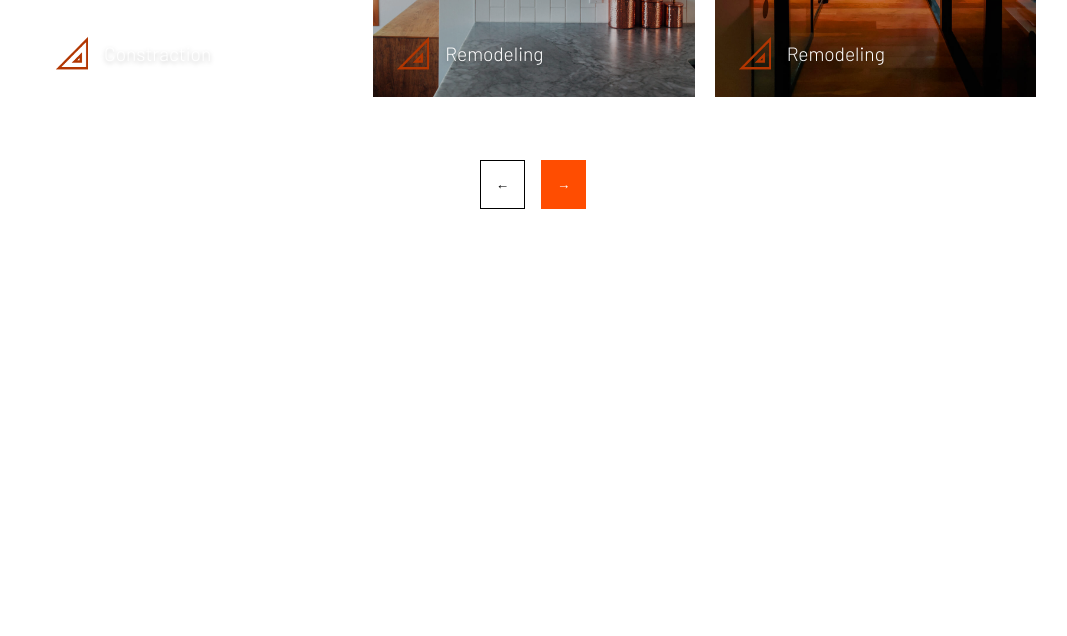
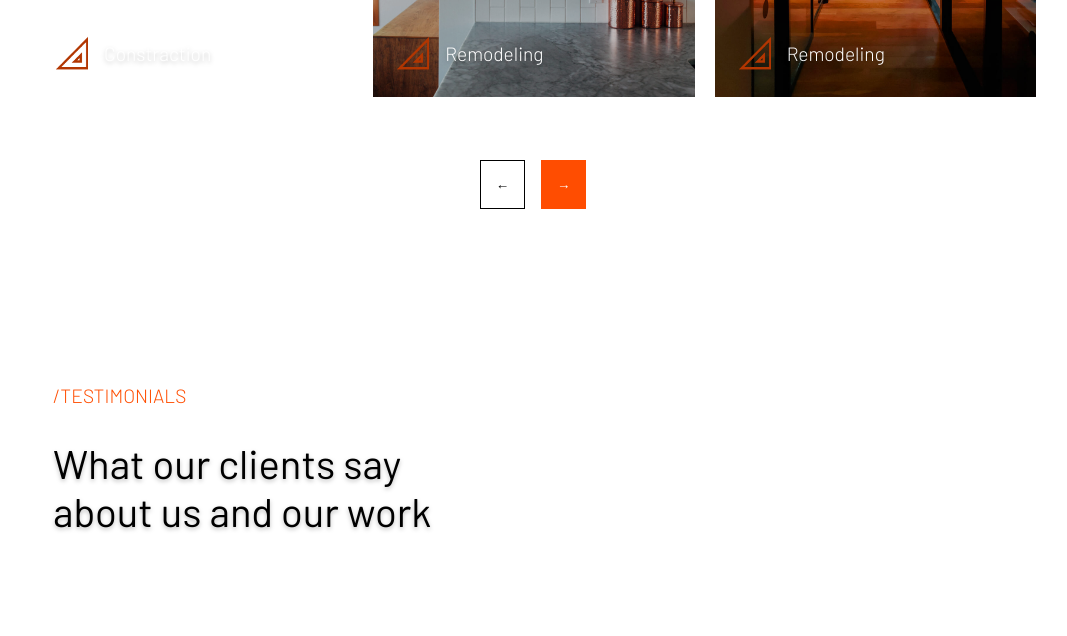
Before and after one commit to Prostecki/ContractorX, a plain HTML site: page index.html in a window 1280 px wide. Shown: the part 6060-6696 px from the top of the page, without its empty margins (107-1174 px from the left). Before the commit the page ends 6394 px from the top, so only its background shows below. Drawn offline with Linux system fonts and the light colour scheme.

Commit message:
I've begun section seven

```diff
--- a/index.html
+++ b/index.html
@@ -343,6 +343,31 @@
           </div>
         </div>
       </section>
+      <section class="section-seven">
+        <div class="section-seven__headline-content">
+          <div class="section-seven__headlines-box">
+            <h4>/testimonials</h4>
+            <h1>What our clients say about us and our work</h1>
+          </div>
+          <div class="section-seven__headline-buttons">
+            <div class="headline-button--orange"></div>
+            <div class="headline-button"></div>
+          </div>
+        </div>
+        <div class="section-seven__testimonials-content">
+          <div>
+            <img src="" alt="" />
+          </div>
+          <div>
+            <h1></h1>
+            <p></p>
+            <div>
+              <p></p>
+              <div></div>
+            </div>
+          </div>
+        </div>
+      </section>
     </main>
     <footer></footer>
   </body>
--- a/styles.css
+++ b/styles.css
@@ -708,3 +708,38 @@
     filter: brightness(70%);
   }
 }
+
+.section-seven {
+  width: 100%;
+  padding: 50px 0;
+}
+
+.section-seven__headline-content {
+  display: flex;
+  flex-direction: column;
+  align-items: center;
+  justify-content: center;
+  gap: 2rem;
+}
+
+.section-seven__headlines-box {
+  display: flex;
+  flex-direction: column;
+  align-items: start;
+  justify-content: center;
+  gap: 2rem;
+  width: 75%;
+  & h4 {
+    font-size: 1.2rem;
+    color: #ff4d01;
+    font-weight: 300;
+    text-transform: uppercase;
+  }
+  & h1 {
+    font-size: 2.5rem;
+    width: 40%;
+    overflow-wrap: break-word;
+    font-weight: 400;
+    filter: drop-shadow(0px 2px 2px rgba(0, 0, 0, 0.25));
+  }
+}
```
